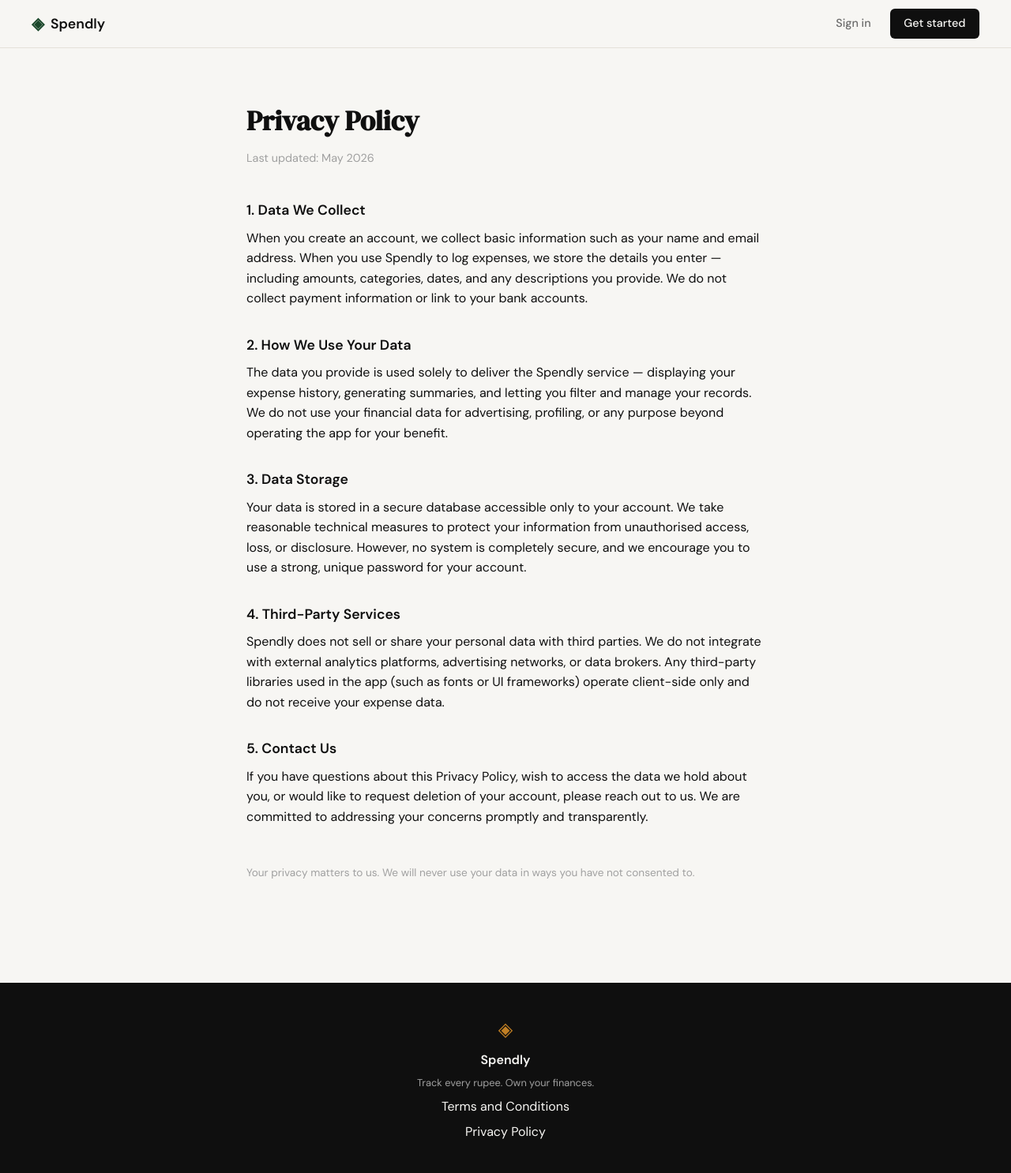
After one commit to rohitmukherjee19/Xpensive, a Flask app: page /privacy in a window 1280 px wide. The commit adds this page. Shown: the whole page at 79% size. Run offline with Flask 3, Linux system fonts and the light colour scheme.

Commit message:
landing: privacy policy added with route

```diff
--- a/app.py
+++ b/app.py
@@ -25,6 +25,11 @@ def login():
 @app.route("/terms")
 def terms():
     return render_template("terms.html")
+
+
+@app.route("/privacy")
+def privacy():
+    return render_template("privacy.html")
 
 
 # ------------------------------------------------------------------ #
--- a/templates/base.html
+++ b/templates/base.html
@@ -35,7 +35,7 @@
             <span class="footer-name">Spendly</span>
             <p class="footer-copy">Track every rupee. Own your finances.</p>
         <a href="{{ url_for('terms') }}">Terms and Conditions</a>
-        <a href="#">Privacy Policy</a>
+        <a href="{{ url_for('privacy') }}">Privacy Policy</a>
         </div>
     </footer>
 
--- /dev/null
+++ b/templates/privacy.html
@@ -0,0 +1,41 @@
+{% extends "base.html" %}
+
+{% block title %}Privacy Policy — Spendly{% endblock %}
+
+{% block content %}
+
+<div style="max-width: 720px; margin: 4rem auto; padding: 0 2rem 4rem;">
+
+    <h1 style="font-family: 'DM Serif Display', serif; font-size: 2.2rem; margin-bottom: 0.5rem;">Privacy Policy</h1>
+    <p style="color: var(--ink-faint); font-size: 0.9rem; margin-bottom: 2.5rem;">Last updated: May 2026</p>
+
+    <section style="margin-bottom: 2rem;">
+        <h2 style="font-size: 1.1rem; font-weight: 600; margin-bottom: 0.5rem;">1. Data We Collect</h2>
+        <p>When you create an account, we collect basic information such as your name and email address. When you use Spendly to log expenses, we store the details you enter — including amounts, categories, dates, and any descriptions you provide. We do not collect payment information or link to your bank accounts.</p>
+    </section>
+
+    <section style="margin-bottom: 2rem;">
+        <h2 style="font-size: 1.1rem; font-weight: 600; margin-bottom: 0.5rem;">2. How We Use Your Data</h2>
+        <p>The data you provide is used solely to deliver the Spendly service — displaying your expense history, generating summaries, and letting you filter and manage your records. We do not use your financial data for advertising, profiling, or any purpose beyond operating the app for your benefit.</p>
+    </section>
+
+    <section style="margin-bottom: 2rem;">
+        <h2 style="font-size: 1.1rem; font-weight: 600; margin-bottom: 0.5rem;">3. Data Storage</h2>
+        <p>Your data is stored in a secure database accessible only to your account. We take reasonable technical measures to protect your information from unauthorised access, loss, or disclosure. However, no system is completely secure, and we encourage you to use a strong, unique password for your account.</p>
+    </section>
+
+    <section style="margin-bottom: 2rem;">
+        <h2 style="font-size: 1.1rem; font-weight: 600; margin-bottom: 0.5rem;">4. Third-Party Services</h2>
+        <p>Spendly does not sell or share your personal data with third parties. We do not integrate with external analytics platforms, advertising networks, or data brokers. Any third-party libraries used in the app (such as fonts or UI frameworks) operate client-side only and do not receive your expense data.</p>
+    </section>
+
+    <section style="margin-bottom: 2rem;">
+        <h2 style="font-size: 1.1rem; font-weight: 600; margin-bottom: 0.5rem;">5. Contact Us</h2>
+        <p>If you have questions about this Privacy Policy, wish to access the data we hold about you, or would like to request deletion of your account, please reach out to us. We are committed to addressing your concerns promptly and transparently.</p>
+    </section>
+
+    <p style="color: var(--ink-faint); font-size: 0.85rem; margin-top: 3rem;">Your privacy matters to us. We will never use your data in ways you have not consented to.</p>
+
+</div>
+
+{% endblock %}
```
